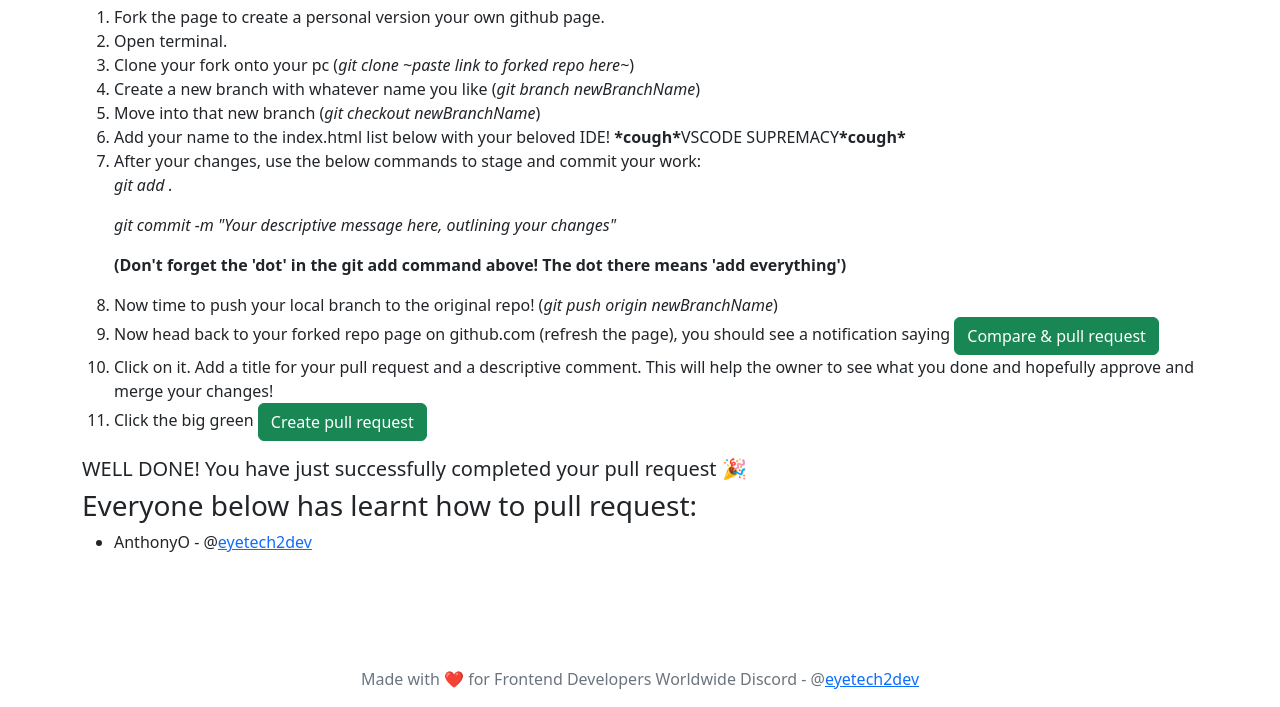
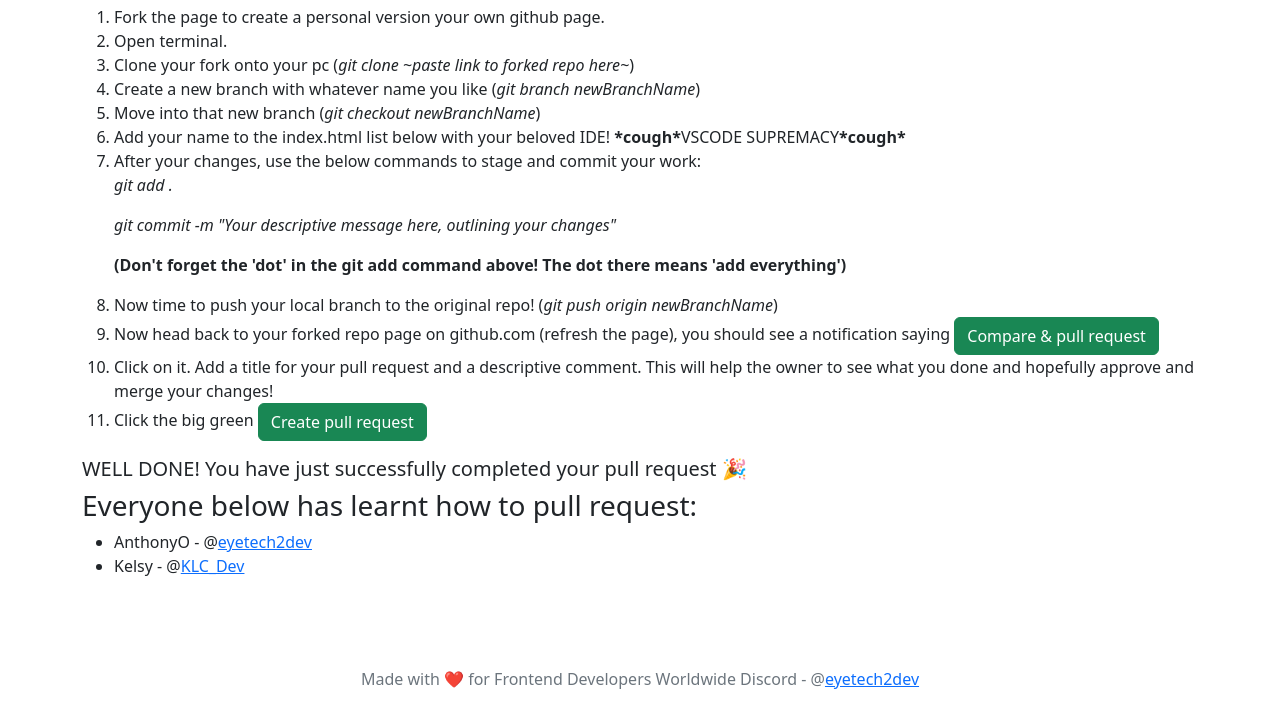
Before and after one commit to eyetech2dev/pullRequestPrac, a plain HTML site: page index.html in a window 1280 px wide. Shown: the part 93-800 px from the top of the page. Drawn offline with nearby package versions, Linux system fonts and the light colour scheme.

Commit message:
Add a list item on index file line 93

```diff
--- a/index.html
+++ b/index.html
@@ -89,6 +89,9 @@
         <li>
           AnthonyO - @<a href="https://twitter.com/eyetech2dev">eyetech2dev</a>
         </li>
+        <li>
+          Kelsy - @<a href="https://twitter.com/KLC_Dev">KLC_Dev</a>
+        </li>
       </ul>
     </div>
     <footer class="footer fixed-bottom text-center">
```
